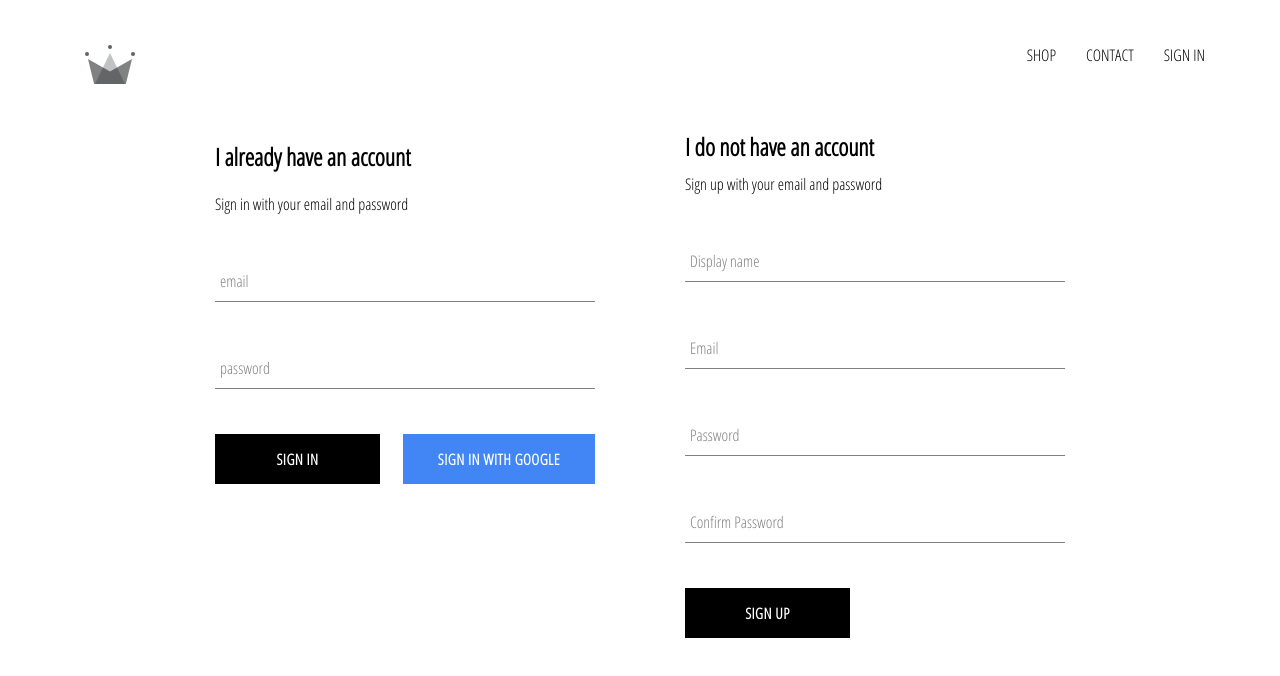
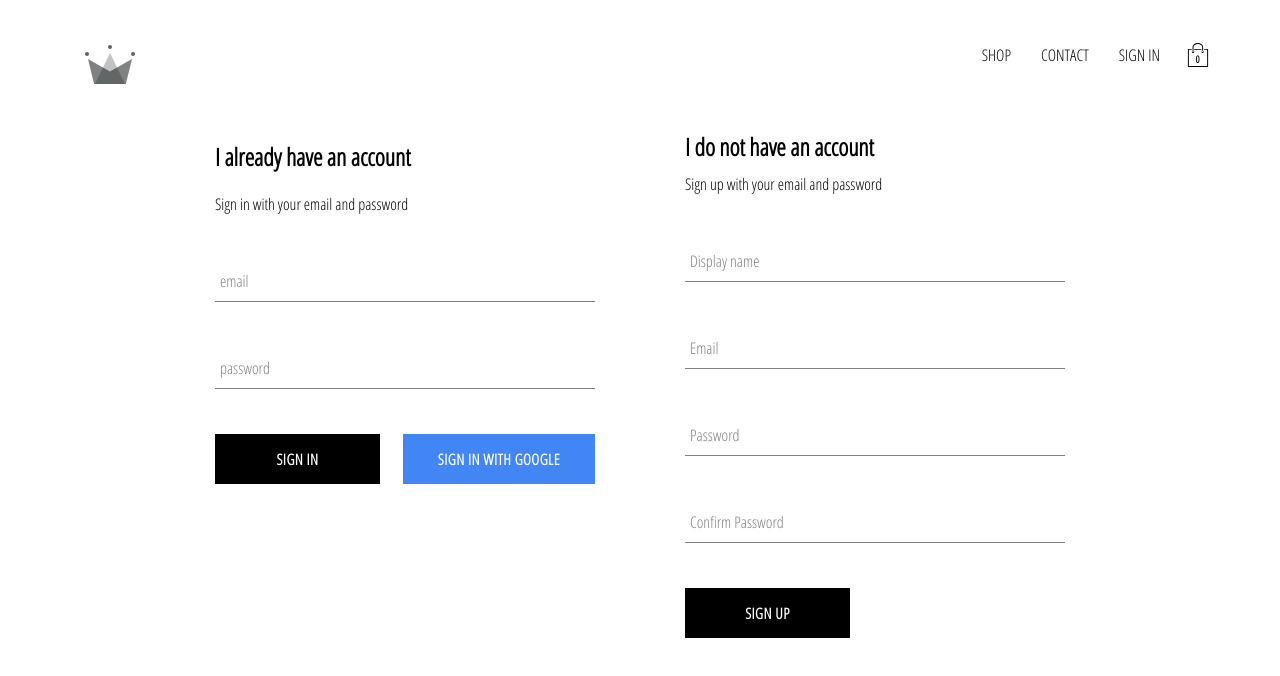
Before and after one commit to vakor03/crwn-clothing, a React (Create React App) app: page /signin in a window 1280 px wide. Shown: the top 676 px of the page. Built offline with nearby package versions, Linux system fonts and the light colour scheme; no server answers; a web font is replaced by a local one.

Commit message:
Added cartIcon, cartDropdown

```diff
--- a/src/App.js
+++ b/src/App.js
@@ -1,6 +1,6 @@
 import "./App.css";
 import React from "react";
-import {Route} from "react-router-dom";
+import {Switch, Route, Redirect} from "react-router-dom";
 import HomePage from "./pages/homepage/homepage.component";
 import ShopPage from "./pages/shoppage/shoppage.component";
 import Header from "./components/header/header.component";
@@ -25,7 +25,7 @@
 
                 userRef.onSnapshot(userSnapshot => {
                     setCurrentUser({
-                        is:userSnapshot.id,
+                        is: userSnapshot.id,
                         ...userSnapshot.data(),
                     })
                 });
@@ -44,9 +44,10 @@
         return (
             <div>
                 <Header/>
-                <Route exact path={'/'} component={HomePage}/>
-                <Route exact path={'/shop'} component={ShopPage}/>
-                <Route exact path={'/signin'} component={SignInAndSignUpPage}/>
+                <Switch><Route exact path={'/'} component={HomePage}/>
+                    <Route exact path={'/shop'} component={ShopPage}/>
+                    <Route exact path={'/signin'} render={()=>this.props.currentUser ? (<Redirect to={'/'}/>) : (<SignInAndSignUpPage />)}/>
+                </Switch>
             </div>
         );
     }
@@ -54,8 +55,12 @@
 
 }
 
+const mapStateToProps = ({user}) => ({
+    currentUser: user.currentUser,
+})
+
 const mapDispatchToProps = dispatch => ({
     setCurrentUser: user => dispatch(setCurrentUser(user)),
 })
 
-export default connect(null,mapDispatchToProps)(App);
+export default connect(mapStateToProps, mapDispatchToProps)(App);
--- /dev/null
+++ b/src/components/cart-dropdown/cart-dropdown.component.jsx
@@ -0,0 +1,14 @@
+import React from "react";
+
+import CustomButton from "../custom-button/custom-button.component";
+
+import './cart-dropdown.styles.scss';
+
+const CartDropdown = () => (
+    <div className={'cart-dropdown'}>
+        <div className={'cart-items'} />
+        <CustomButton>GO TO CHECKOUT</CustomButton>
+    </div>
+)
+
+export default CartDropdown;
--- /dev/null
+++ b/src/components/cart-dropdown/cart-dropdown.styles.scss
@@ -0,0 +1,24 @@
+.cart-dropdown {
+  position: absolute;
+  width: 240px;
+  height: 340px;
+  display: flex;
+  flex-direction: column;
+  padding: 20px;
+  border: 1px solid black;
+  background-color: white;
+  top: 90px;
+  right: 40px;
+  z-index: 5;
+
+  .cart-items {
+    height: 240px;
+    display: flex;
+    flex-direction: column;
+    overflow: scroll;
+  }
+
+  button {
+    margin-top: auto;
+  }
+}
--- /dev/null
+++ b/src/components/cart-icon/cart-icon.component.jsx
@@ -0,0 +1,21 @@
+import React from "react";
+import {connect} from "react-redux";
+
+import {toggleCartHidden} from "../../redux/cart/cart.actions";
+
+import {ReactComponent as ShoppingIcon} from "../../assets/shopping-bag.svg";
+
+import './cart-icon.styles.scss';
+
+const CartIcon = ({toggleCartHidden}) => (
+    <div className={'cart-icon'} onClick={toggleCartHidden}>
+        <ShoppingIcon className={"shopping-icon"}/>
+        <span className={"item-count"}>0</span>
+    </div>
+);
+
+const mapDispatchToProps = dispatch => ({
+    toggleCartHidden: () => dispatch(toggleCartHidden()),
+})
+
+export default connect(null, mapDispatchToProps)(CartIcon);
--- /dev/null
+++ b/src/components/cart-icon/cart-icon.styles.scss
@@ -0,0 +1,21 @@
+.cart-icon {
+  width: 45px;
+  height: 45px;
+  position: relative;
+  display: flex;
+  align-items: center;
+  justify-content: center;
+  cursor: pointer;
+
+  .shopping-icon {
+    width: 24px;
+    height: 24px;
+  }
+
+  .item-count {
+    position: absolute;
+    font-size: 10px;
+    font-weight: bold;
+    bottom: 12px;
+  }
+}
--- a/src/components/header/header.component.jsx
+++ b/src/components/header/header.component.jsx
@@ -2,16 +2,18 @@
 import {Link} from "react-router-dom";
 import './header.styles.scss';
 
-import { connect} from "react-redux";
+import {connect} from "react-redux";
 
-import { auth } from '../../firebase/firebase.utils';
+import {auth} from '../../firebase/firebase.utils';
+import CartIcon from "../cart-icon/cart-icon.component";
+import CartDropdown from "../cart-dropdown/cart-dropdown.component";
 
-import { ReactComponent as Logo} from '../../assets/crown.svg';
+import {ReactComponent as Logo} from '../../assets/crown.svg';
 
-const Header = ({ currentUser }) => (
+const Header = ({currentUser, hidden}) => (
     <div className={'header'}>
         <Link to={"/"} className={"logo-container"}>
-            <Logo className={"logo"} />
+            <Logo className={"logo"}/>
         </Link>
         <div className={"options"}>
             <Link className={"option"} to={'/shop'}>
@@ -22,17 +24,23 @@
             </Link>
             {
                 currentUser ?
-                    <div className={'option'} onClick={()=> auth.signOut()}>SIGN OUT</div>
+                    <div className={'option'} onClick={() => auth.signOut()}>SIGN OUT</div>
                     :
                     <Link className={'option'} to={'/signin'}>SIGN IN</Link>
             }
+            <CartIcon/>
         </div>
+        {
+            hidden ? null : <CartDropdown/>
+        }
+
     </div>
 )
 
-const mapStateToProps = state => (
+const mapStateToProps = ({user: {currentUser}, cart: {hidden}}) => (
     {
-        currentUser: state.user.currentUser,
+        currentUser,
+        hidden
     }
 )
 
--- /dev/null
+++ b/src/redux/cart/cart.actions.js
@@ -0,0 +1,5 @@
+import CartActionTypes from "./cart.types";
+
+export const toggleCartHidden = () => ({
+    type: CartActionTypes.TOGGLE_CARD_HIDDEN,
+})
--- /dev/null
+++ b/src/redux/cart/cart.reducer.js
@@ -0,0 +1,19 @@
+import CartActionTypes from "./cart.types";
+
+const INITIAL_STATE = {
+    hidden: true,
+};
+
+const cartReducer = (state = INITIAL_STATE, action) => {
+    switch (action.type){
+        case CartActionTypes.TOGGLE_CARD_HIDDEN:
+            return{
+                ...state,
+                hidden: !state.hidden
+            }
+        default:
+            return state;
+    }
+}
+
+export default cartReducer;
--- /dev/null
+++ b/src/redux/cart/cart.types.js
@@ -0,0 +1,5 @@
+const CartActionTypes = {
+    TOGGLE_CARD_HIDDEN: 'TOGGLE_CARD_HIDDEN',
+}
+
+export default CartActionTypes;
--- a/src/redux/root-reducer.js
+++ b/src/redux/root-reducer.js
@@ -1,7 +1,9 @@
 import { combineReducers} from "redux";
 
 import userReducer from "./user/user.reducer";
+import cartReducer from "./cart/cart.reducer";
 
 export default combineReducers({
     user: userReducer,
+    cart: cartReducer,
 })
--- /dev/null
+++ b/src/redux/user/user.types.js
@@ -0,0 +1,3 @@
+export const UserActionTypes = {
+    SET_CURRENT_USER: 'SET_CURRENT_USER'
+};
```
Also changed, not shown: src/assets/shopping-bag.svg (added).
